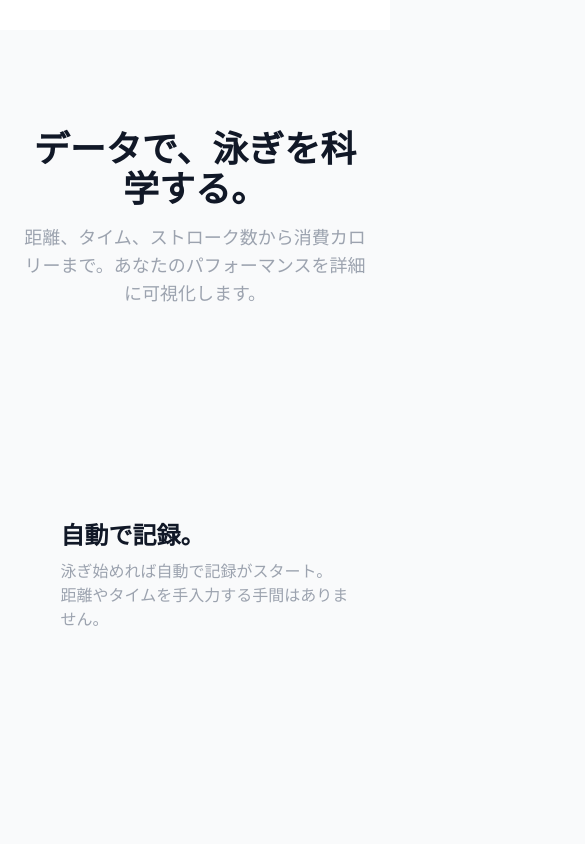
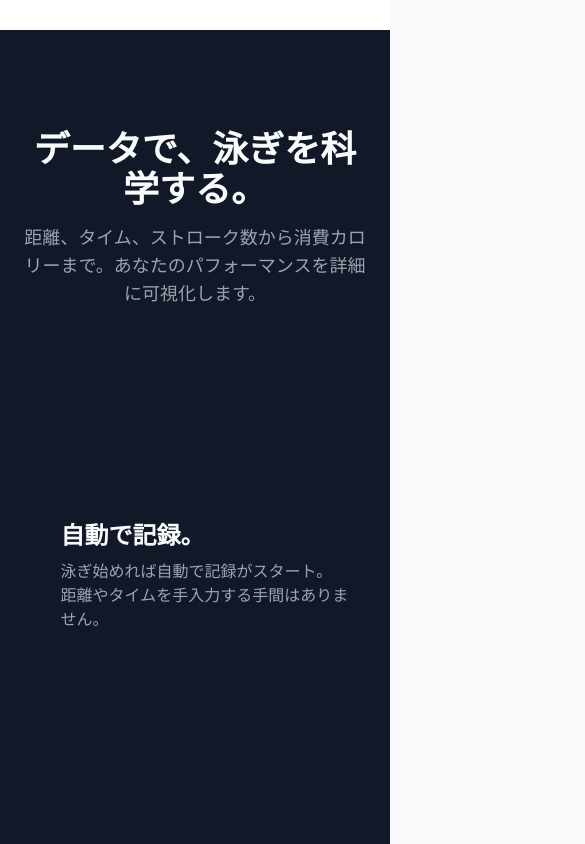
Before and after one commit to SMRI2170/Official-Website-of-Swim-Across, a plain HTML site: page index.html in a window 390 px wide. Shown: the part 1780-2624 px from the top of the page, 585 px wide, since content can reach past the window. Drawn offline with nearby package versions, Linux system fonts and the light colour scheme.

Commit message:
Update index.html

```diff
--- a/index.html
+++ b/index.html
@@ -46,7 +46,7 @@
         }
 
         /* --- Horizontal Scroll Section --- */
-        #horizontal-scroll-section {
+        #features { /* IDをCSSでも合わせておくと分かりやすいです */
             background-color: #111827; /* bg-gray-900 */
             color: #f9fafb; /* bg-gray-50 */
             overflow: hidden;
@@ -229,7 +229,7 @@
     <footer class="bg-gray-800 text-gray-300">
         <div class="container mx-auto px-6 py-10">
             <div class="grid grid-cols-1 sm:grid-cols-2 md:grid-cols-4 gap-8 text-center sm:text-left">
-                <div class="md:col-span-2">
+                <div class="md-col-span-2">
                     <h3 class="font-bold text-lg text-white">Swim Across</h3>
                     <p class="mt-2 text-gray-400 text-sm">あなたの泳ぎを、もっと先へ。</p>
                 </div>
@@ -272,7 +272,7 @@
                         scrollTrigger: {
                             trigger: el,
                             start: 'top 90%',
-                            toggleActions: 'play none none none',
+                            once: true // ★★★★★★★★★★★★★ 修正点 ★★★★★★★★★★★★★
                         }
                     }
                 );
@@ -292,7 +292,7 @@
                     x: () => -(track.scrollWidth - window.innerWidth),
                     ease: "none",
                     scrollTrigger: {
-                        trigger: "#features", // ← 正しいIDに修正
+                        trigger: "#features",
                         pin: true,
                         scrub: 1,
                         end: () => "+=" + (track.scrollWidth - window.innerWidth),
```
